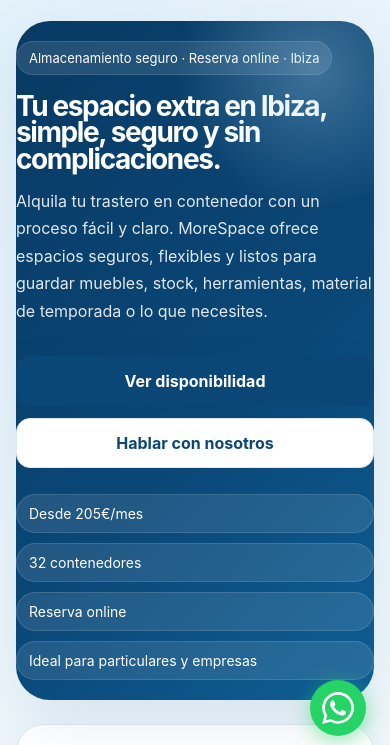
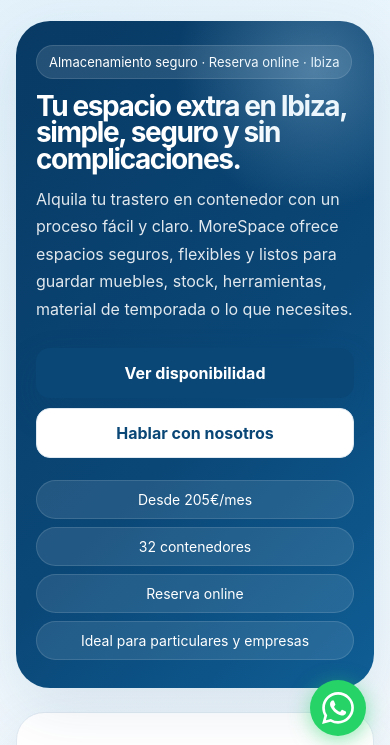
Before and after one commit to Andres-Giannico/morespace, a website: page public/index.html in a window 390 px wide. Shown: the part 84-829 px from the top of the page. Drawn offline with Linux system fonts and the light colour scheme; a script that the page names is missing.

Commit message:
Ajustar márgenes del hero y boxes en mobile

```diff
--- a/public/css/styles.css
+++ b/public/css/styles.css
@@ -754,20 +754,45 @@
   }
 
   .hero-card {
-    padding: 20px 0;
+    padding: 28px 24px 32px;
     min-height: auto;
+  }
+
+  .eyebrow {
+    margin-bottom: 14px;
   }
 
   h1 {
     font-size: clamp(32px, 8vw, 42px);
+    margin-bottom: 14px;
   }
 
   .hero p {
     font-size: 16px;
+    margin-bottom: 20px;
+  }
+
+  .hero-cta {
+    margin-top: 4px;
+    gap: 10px;
+  }
+
+  .hero-badges {
+    margin-top: 22px;
+    gap: 8px;
   }
 
   .mini-stats {
     grid-template-columns: 1fr;
+    gap: 14px;
+  }
+
+  .stat {
+    padding: 20px;
+  }
+
+  .logo-card {
+    padding: 24px;
   }
 
   .price-pill {
@@ -784,12 +809,22 @@
 }
 
 @media (max-width: 480px) {
+  .hero-card {
+    padding: 24px 20px 28px;
+  }
+
   h1 {
     font-size: 28px;
   }
 
   .hero-badges {
     flex-direction: column;
+    gap: 8px;
+  }
+
+  .badge {
+    width: 100%;
+    text-align: center;
   }
 
   .btn {
```
